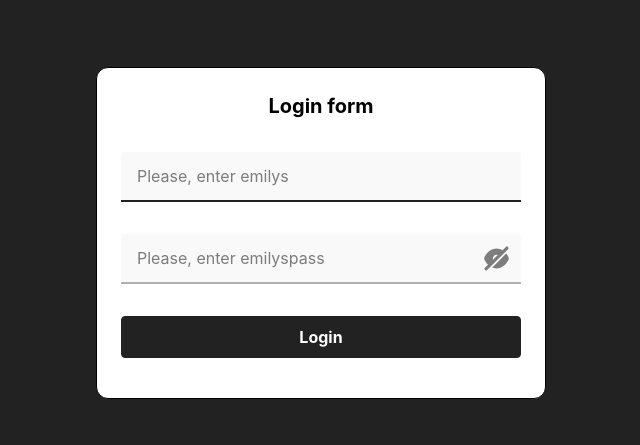
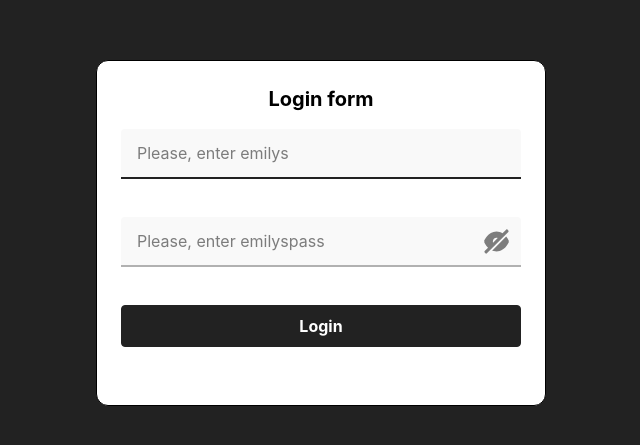
Before and after one commit to Florence100/CRM-restaurant, a React (Vite) app: page /login in a window 1280 px wide. Shown: the part 167-612 px from the top of the page, without its empty margins (319-959 px from the left). Built offline with nearby package versions, Linux system fonts and the light colour scheme.

Commit message:
feat: add validation to the login form

```diff
--- a/src/routes/login.tsx
+++ b/src/routes/login.tsx
@@ -18,33 +18,60 @@ function LoginPage() {
     const [username, setUserName] = useState('');
     const [password, setPassword] = useState('');
     const [formError, setFormError] = useState('');
-
+    const [isUsernameValid, setIsUsernameValid] = useState(true);
+    const [isPasswordValid, setIsPasswordValid] = useState(true);
     const [ isShowedPassword, setIsShowedPassword ] = useState(false);
 
     function togglePasswordVisible() {
         isShowedPassword ? setIsShowedPassword(false) : setIsShowedPassword(true);
     }
 
+    function usernameValidate(name: string) {
+        if (name.length === 0) {
+            setIsUsernameValid(false);
+            return false;
+        }
+        setIsUsernameValid(true);
+        return true;
+    }
+
+    function passwordValidate(password: string) {
+        if (password.length < 8) {
+            setIsPasswordValid(false);
+            return false;
+        }
+        setIsPasswordValid(true);
+        return true;
+    }
+
     const handleLogin = async () => {
+        const usernameValid = usernameValidate(username);
+        const passwordValid = passwordValidate(password);
+
+        if (!usernameValid || !passwordValid) return;
+
         try {
             await loginMutation.mutateAsync({
                 username,
                 password,
-            })
+            }, )
 
             navigate({ to: '/' });
-        } catch (e) {
-            setFormError('Something went wrong. Try again');
+        } catch (e: unknown) {
+            if (e instanceof Error) {
+                setFormError(e.message);
+            }
         }
     }
 
     return (
         <div className='w-full h-lvh bg-black flex justify-center items-center'>
-            <form className='relative flex bg-white flex-col gap-4 w-[450px] max-w-full p-6 max-xl:p-4 max-sm:p-2 pb-10 rounded-xl border max-sm:p-4'>
+            <form className='flex bg-white flex-col gap-4 m-2 w-[450px] max-w-full p-6 max-xl:p-4 max-sm:p-2 rounded-xl border max-sm:p-4'>
 
-                <div className='flex flex-col gap-8 max-sm:gap-6'>
+                <div className='flex flex-col gap-4 max-sm:gap-6'>
                     <h1 className='font-bold text-xl text-center'>Login form</h1>
 
+                    <div className='flex flex-col gap-1'>
                         <input
                             className='w-full p-3 pl-4 pr-4 bg-light-gray border-b-2 border-gray rounded-t-sm focus:border-b-black focus:outline-hidden focus:border-b-2'
                             value={username}
@@ -52,8 +79,12 @@ function LoginPage() {
                             placeholder='Please, enter emilys'
                             autoFocus
                         ></input>
+                        <p className='min-h-[18px] text-xs text-rose-400 font-semibold pl-4'>
+                            {!isUsernameValid && 'Please enter the name'}
+                        </p>
+                    </div>
 
-                    <div className='relative'>
+                    <div className='relative flex flex-col gap-1'>
                         <input
                             className='w-full p-3 pl-4 pr-12 bg-light-gray border-b-2 border-gray rounded-t-sm focus:border-b-black focus:outline-hidden focus:border-b-2'
                             type={ isShowedPassword ? 'text' : 'password' }
@@ -62,6 +93,9 @@ function LoginPage() {
                             placeholder='Please, enter emilyspass'
                         >
                         </input>
+                        <p className='min-h-[18px] text-xs text-rose-400 font-semibold pl-4'>
+                            {!isPasswordValid && 'Password must be at least 8 characters'}
+                        </p>
                         <button
                                 type='button'
                                 onClick={togglePasswordVisible}
@@ -85,7 +119,7 @@ function LoginPage() {
                     </Button>
                 </div>
 
-                <span className='absolute left-0 bottom-3 w-full text-sm text-rose-400 text-center font-semibold'>{formError}</span>
+                <span className='min-h-[18px] w-full text-xs text-rose-400 text-center font-semibold'>{formError}</span>
 
             </form>
         </div>
```
Lines whose indentation alone changed are shown as unchanged.
